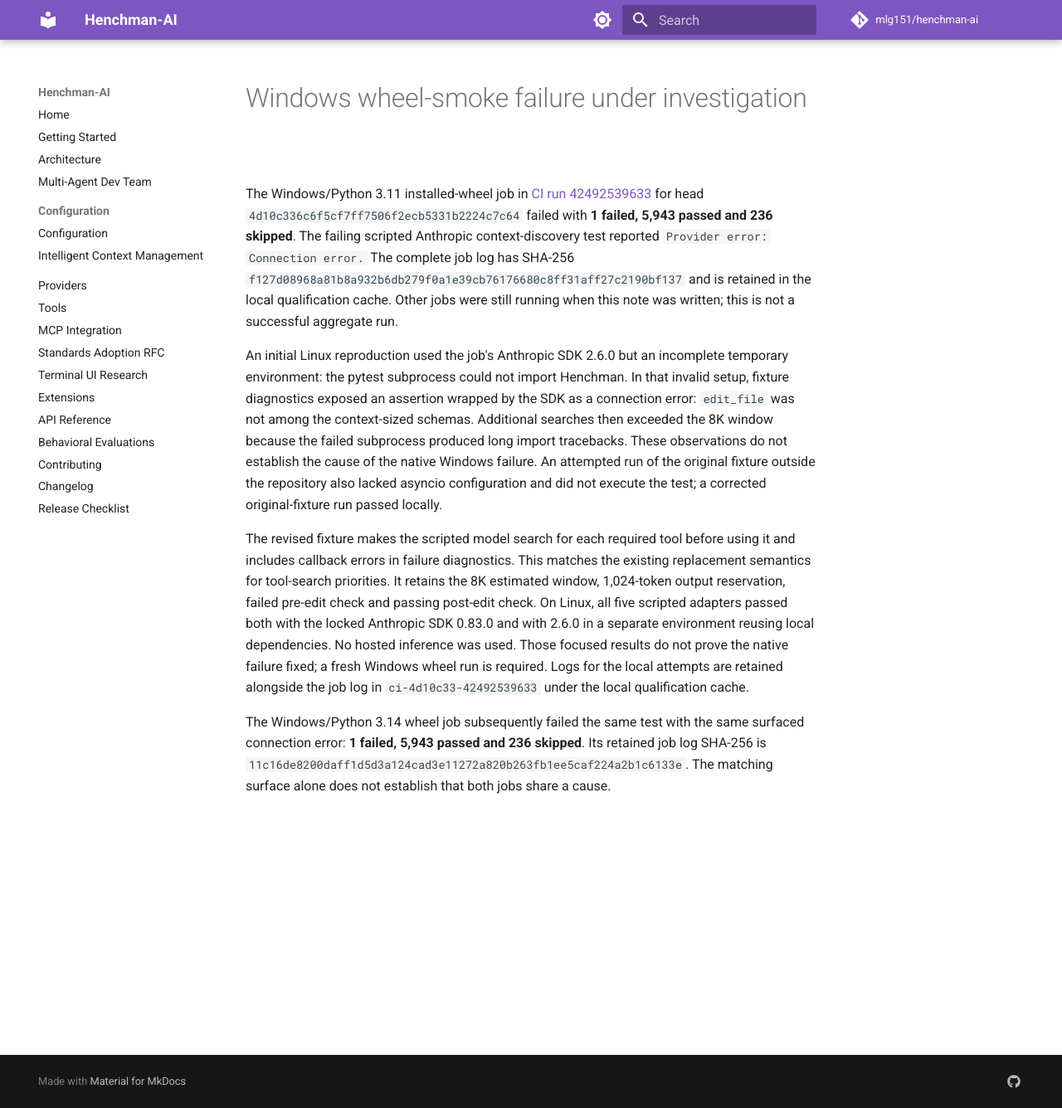
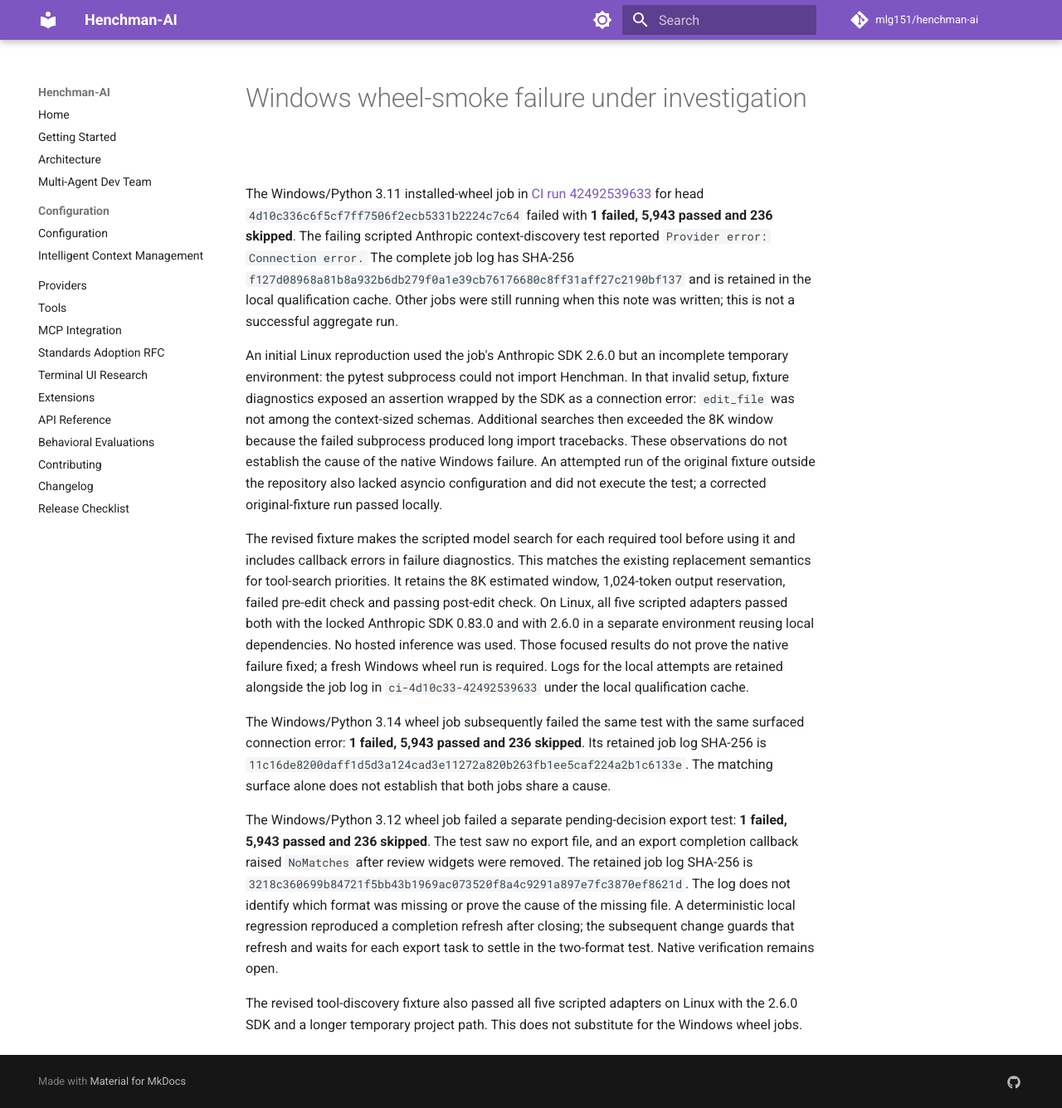
Before and after one commit to mlg151/henchman-ai, an MkDocs documentation site: the page built from docs/evaluations/2026-11-08-ci-4d10c33-investigation.md, in a window 1280 px wide and 1336 px high. Shown: the whole window at 83% size. Built offline with MkDocs 1.6.1 and Material for MkDocs 9.7.7, drawn with Linux system fonts in a browser that asks for light colours; comment, search, counter and statistics services are not loaded.

Commit message:
Guard decision review export refresh during teardown

```diff
--- a/docs/evaluations/2026-11-08-ci-4d10c33-investigation.md
+++ b/docs/evaluations/2026-11-08-ci-4d10c33-investigation.md
@@ -36,3 +36,17 @@ same surfaced connection error: **1 failed, 5,943 passed and 236 skipped**.
 Its retained job log SHA-256 is
 `11c16de8200daff1d5d3a124cad3e11272a820b263fb1ee5caf224a2b1c6133e`.
 The matching surface alone does not establish that both jobs share a cause.
+
+The Windows/Python 3.12 wheel job failed a separate pending-decision export
+test: **1 failed, 5,943 passed and 236 skipped**. The test saw no export file,
+and an export completion callback raised `NoMatches` after review widgets were
+removed. The retained job log SHA-256 is
+`3218c360699b84721f5bb43b1969ac073520f8a4c9291a897e7fc3870ef8621d`.
+The log does not identify which format was missing or prove the cause of the
+missing file. A deterministic local regression reproduced a completion refresh
+after closing; the subsequent change guards that refresh and waits for each
+export task to settle in the two-format test. Native verification remains open.
+
+The revised tool-discovery fixture also passed all five scripted adapters on
+Linux with the 2.6.0 SDK and a longer temporary project path. This does not
+substitute for the Windows wheel jobs.
```
Also changed, not shown: CHANGELOG.md (+3 -0 lines), 2 other files.
